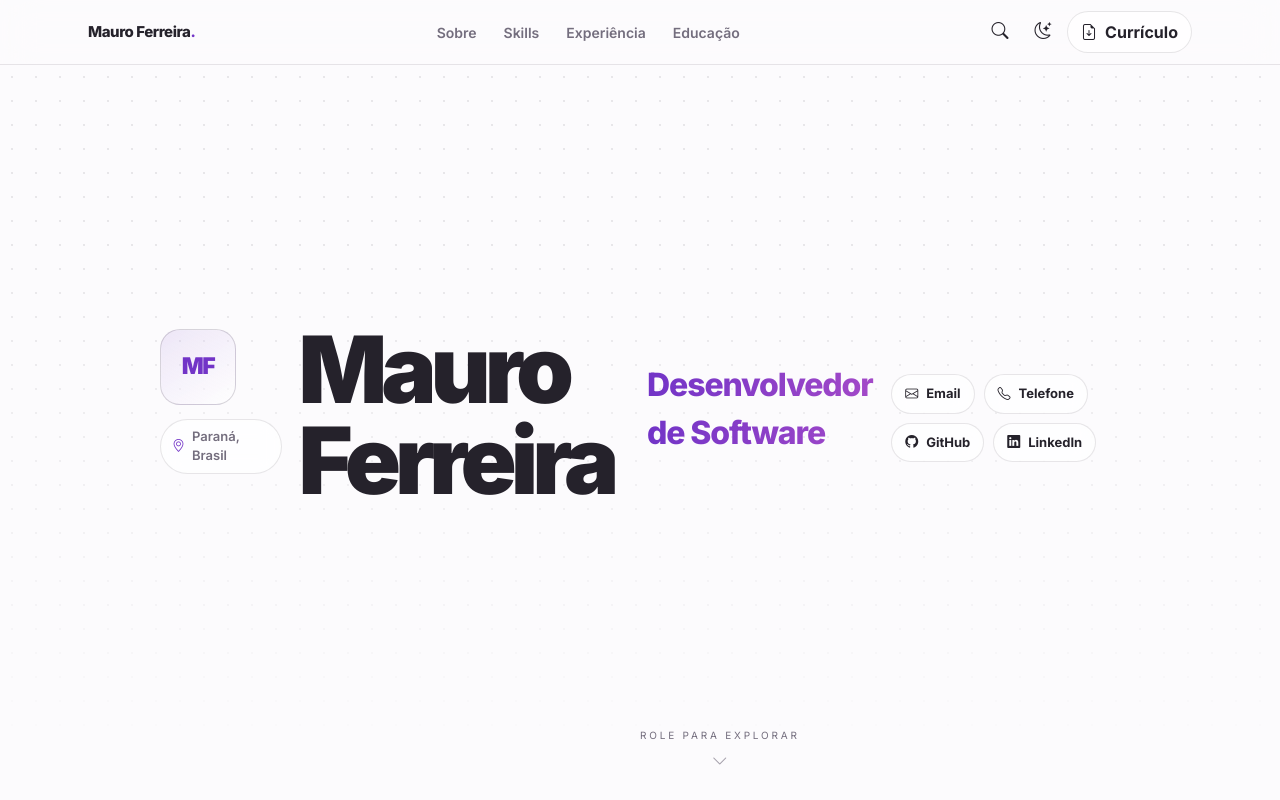
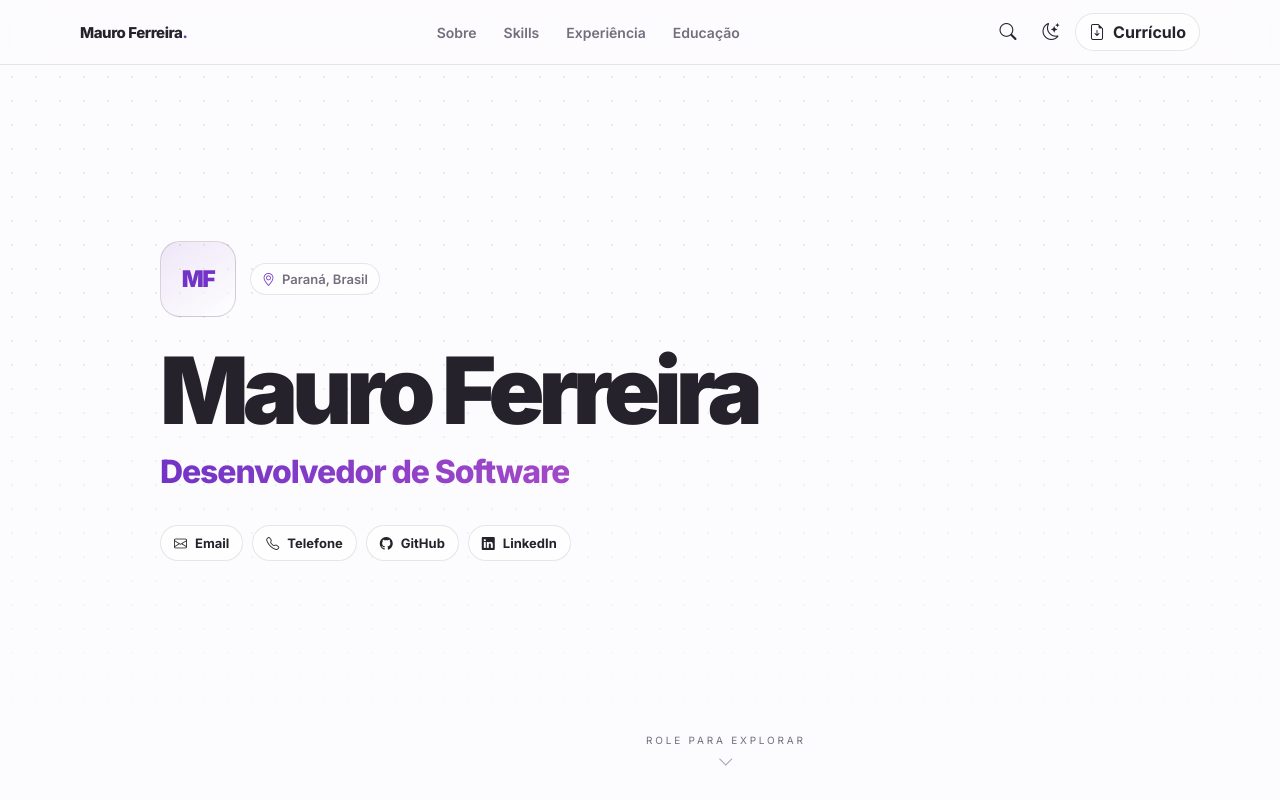
Before and after one commit to maurodferreira/Portfolio-site-mauro, a React (Vite) app: page / in a window 1280 px wide. Shown: the top 800 px of the page. Built offline with nearby package versions, Linux system fonts and the light colour scheme.

Commit message:
chore: simplifica estilos globais

```diff
--- a/src/index.css
+++ b/src/index.css
@@ -1,6 +1,3 @@
-@import 'tailwindcss';
-@plugin "daisyui";
-
 :root {
   font-family: 'Inter Variable', Inter, ui-sans-serif, system-ui, -apple-system, BlinkMacSystemFont, 'Segoe UI', sans-serif;
   color: #25222b;
```
